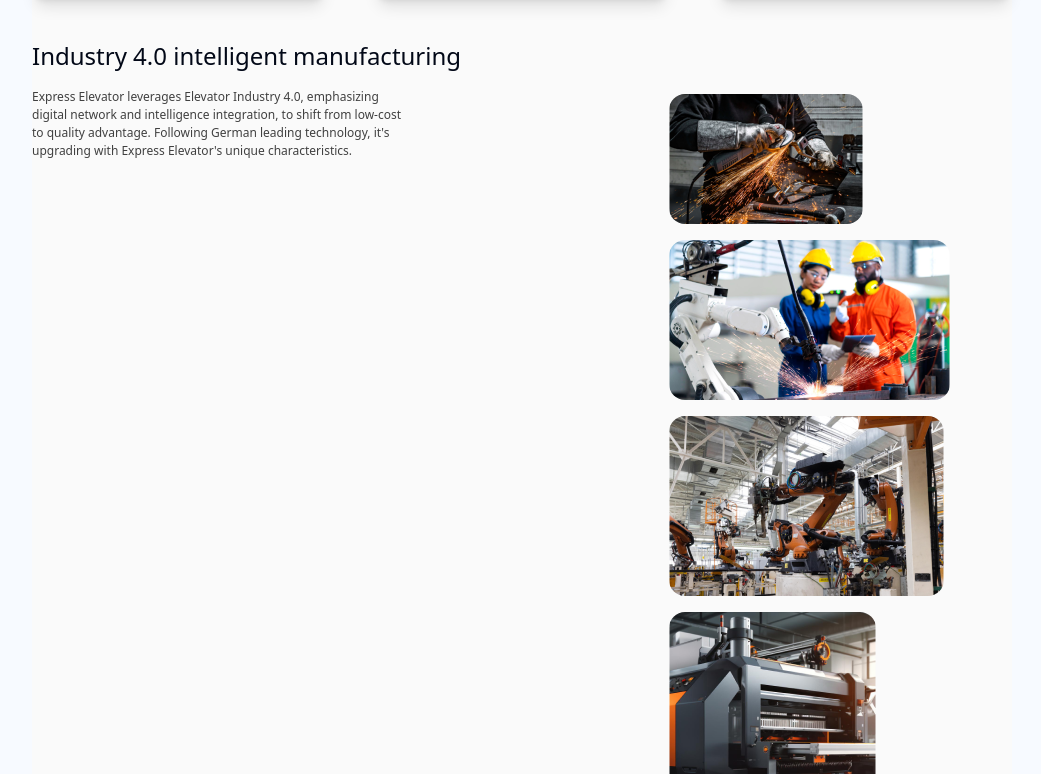
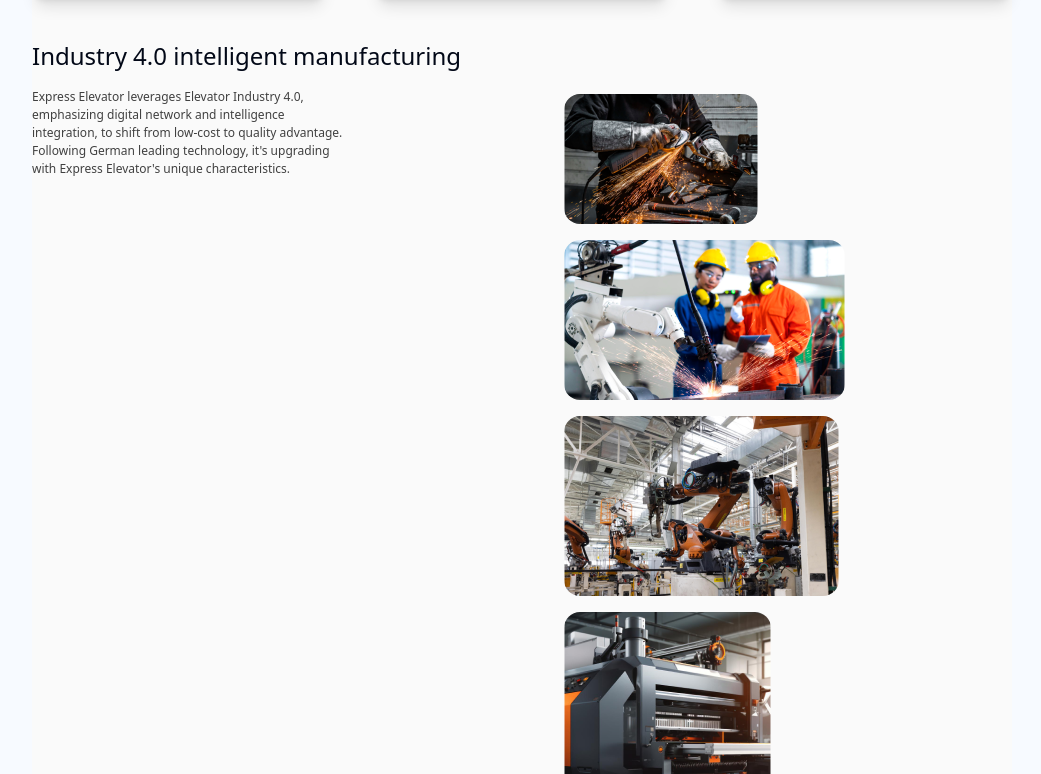
Before and after one commit to Rwinkah/express-elevator, a React (Vite) app: page / in a window 1280 px wide. Shown: the part 1466-2240 px from the top of the page, without its empty margins (118-1159 px from the left). Built offline with nearby package versions, Linux system fonts and the light colour scheme.

Commit message:
complete mobile

```diff
--- a/src/components/Reason.tsx
+++ b/src/components/Reason.tsx
@@ -59,7 +59,7 @@ export default function Reason() {
                              it's upgrading with Express Elevator's unique characteristics.
                             </p>
                     </div>
-                    <span className="flex flex-wrap gap-4 align-end justify-between md:w-[43%] w-[80%] mt-[54px]">
+                    <span className="flex flex-wrap gap-4 align-end justify-between md:max-w-[35vw] w-[80%] mt-[54px]">
                         <img className='md:w-auto w-[100px] rounded-2xl' src={reasonImg1} />
                         <img className='md:w-auto w-[175px] rounded-2xl' src={reasonImg2} />
                         <img className='md:w-auto w-[152px] rounded-2xl' src={reasonImg3} />
```
